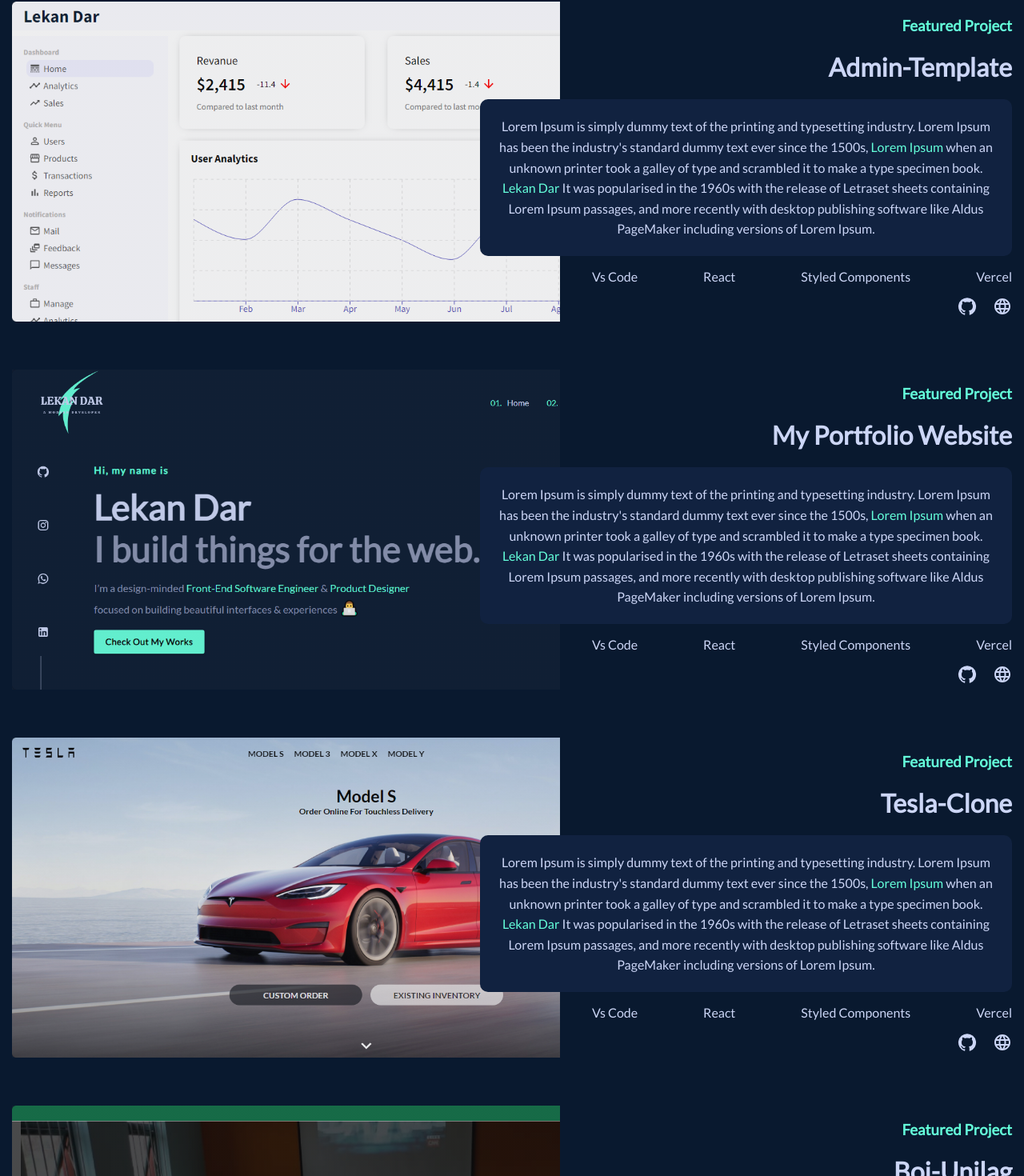
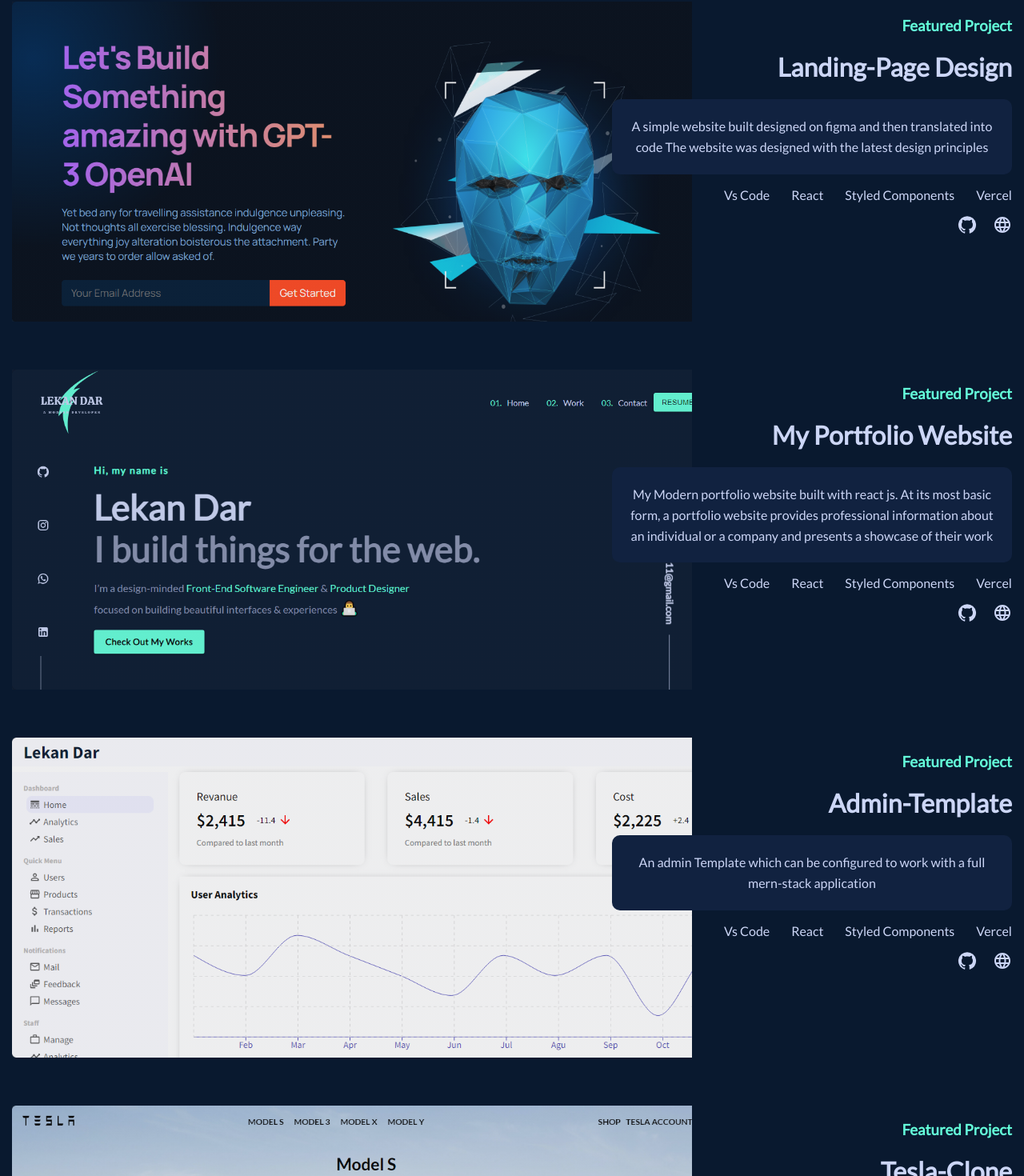
Before and after one commit to Techbrolakes/portfolio-website, a Next.js app: page /components/MiddleLayout/Projects in a window 1280 px wide. Shown: the part 570-2040 px from the top of the page at 80% size. Built offline with nearby package versions, Linux system fonts and the light colour scheme.

Commit message:
version-3.7

```diff
--- a/pages/components/MiddleLayout/Projects.js
+++ b/pages/components/MiddleLayout/Projects.js
@@ -14,12 +14,20 @@
         <Line></Line>
       </ProjectHeading>
       <Work
+        title="Boi-Unilag"
+        desc="I built this website for my University (UNIVERSITY OF LAGOS) incubation hub."
+        desc2="The incubation hub is a place where we students come with our innovative ideas and all the available resources we need to be sucessful are catered for. Appointments are booked on the website, The Incubation hub itself was built by the university of lagos and BOI (Bank Of Industry)"
+        backgroundImg="boi.png"
+        list1="Hammer.js"
+        list2="JQuery"
+        list3="Bookly Api"
+        list4="Php"
+      />
+
+      <Work
         title="Landing-Page Design"
-        desc="Lorem Ipsum is simply dummy text of the printing and typesetting industry. Lorem Ipsum has been the industry's standard dummy text ever since the 1500s,"
-        desc2="when an unknown printer took a galley of type and scrambled it to make a type specimen book."
-        desc3=" It was popularised in the 1960s with the release of Letraset sheets containing Lorem Ipsum passages, and more recently with desktop publishing software like Aldus PageMaker including versions of Lorem Ipsum."
-        span1="Lorem Ipsum"
-        span2="Lekan Dar"
+        desc="A simple website built designed on figma and then translated into code"
+        desc2="The website was designed with the latest design principles"
         backgroundImg="modern-ui.png"
         list1="Vs Code"
         list2="React"
@@ -27,12 +35,19 @@
         list4="Vercel"
       />
       <Work
+        title="My Portfolio Website"
+        desc="My Modern portfolio website built with react js."
+        desc2="At its most basic form, a portfolio website provides professional information about an individual or a company and presents a showcase of their work"
+        backgroundImg="portfolio.png"
+        list1="Vs Code"
+        list2="React"
+        list3="Styled Components"
+        list4="Vercel"
+      />
+      <Work
         title="Admin-Template"
-        desc="Lorem Ipsum is simply dummy text of the printing and typesetting industry. Lorem Ipsum has been the industry's standard dummy text ever since the 1500s,"
-        desc2="when an unknown printer took a galley of type and scrambled it to make a type specimen book."
-        desc3=" It was popularised in the 1960s with the release of Letraset sheets containing Lorem Ipsum passages, and more recently with desktop publishing software like Aldus PageMaker including versions of Lorem Ipsum."
-        span1="Lorem Ipsum"
-        span2="Lekan Dar"
+        desc="An admin Template which can be configured to work with a full mern-stack application"
+        desc2=""
         backgroundImg="admin.png"
         list1="Vs Code"
         list2="React"
@@ -40,53 +55,20 @@
         list4="Vercel"
       />
       <Work
-        title="My Portfolio Website"
-        desc="Lorem Ipsum is simply dummy text of the printing and typesetting industry. Lorem Ipsum has been the industry's standard dummy text ever since the 1500s,"
-        desc2="when an unknown printer took a galley of type and scrambled it to make a type specimen book."
-        desc3=" It was popularised in the 1960s with the release of Letraset sheets containing Lorem Ipsum passages, and more recently with desktop publishing software like Aldus PageMaker including versions of Lorem Ipsum."
-        span1="Lorem Ipsum"
-        span2="Lekan Dar"
-        backgroundImg="portfolio.png"
-        list1="Vs Code"
-        list2="React"
-        list3="Styled Components"
-        list4="Vercel"
-      />
-      <Work
         title="Tesla-Clone"
-        desc="Lorem Ipsum is simply dummy text of the printing and typesetting industry. Lorem Ipsum has been the industry's standard dummy text ever since the 1500s,"
-        desc2="when an unknown printer took a galley of type and scrambled it to make a type specimen book."
-        desc3=" It was popularised in the 1960s with the release of Letraset sheets containing Lorem Ipsum passages, and more recently with desktop publishing software like Aldus PageMaker including versions of Lorem Ipsum."
-        span1="Lorem Ipsum"
-        span2="Lekan Dar"
+        desc="This Website was built in a bid to clone the official"
+        desc2="Tesla Homepage , Just wanted to my frontend skills and i love the way the website came out"
         backgroundImg="tesla.png"
         list1="Vs Code"
         list2="React"
         list3="Styled Components"
         list4="Vercel"
       />
-      <Work
-        title="Boi-Unilag"
-        desc="Lorem Ipsum is simply dummy text of the printing and typesetting industry. Lorem Ipsum has been the industry's standard dummy text ever since the 1500s,"
-        desc2="when an unknown printer took a galley of type and scrambled it to make a type specimen book."
-        desc3=" It was popularised in the 1960s with the release of Letraset sheets containing Lorem Ipsum passages, and more recently with desktop publishing software like Aldus PageMaker including versions of Lorem Ipsum."
-        span1="Lorem Ipsum"
-        span2="Lekan Dar"
-        backgroundImg="boi.png"
-        list1="Hammer.js"
-        list2="JQuery"
-        list3="Bookly Api"
-        list4="Php"
-      />
-
       <ProjectShowHide>
         <Work
           title="Admin-Template"
           desc="Lorem Ipsum is simply dummy text of the printing and typesetting industry. Lorem Ipsum has been the industry's standard dummy text ever since the 1500s,"
           desc2="when an unknown printer took a galley of type and scrambled it to make a type specimen book."
-          desc3=" It was popularised in the 1960s with the release of Letraset sheets containing Lorem Ipsum passages, and more recently with desktop publishing software like Aldus PageMaker including versions of Lorem Ipsum."
-          span1="Lorem Ipsum"
-          span2="Lekan Dar"
           backgroundImg="admin.png"
           list1="Vs Code"
           list2="React"
--- a/pages/components/MiniComponents/Work.js
+++ b/pages/components/MiniComponents/Work.js
@@ -7,9 +7,6 @@
   title,
   desc,
   desc2,
-  desc3,
-  span1,
-  span2,
   backgroundImg,
   list1,
   list2,
@@ -26,8 +23,7 @@
         </ProjectHead>
         <ProjectDescription>
           <p>
-            {desc} <span> {span1} </span> {desc2}
-            <span> {span2}</span> {desc3}
+            {desc} <span> </span> {desc2}
           </p>
         </ProjectDescription>
         <ProjectTools>
@@ -114,7 +110,7 @@
   padding: 5px 20px;
   background: #112240;
   border-radius: 10px;
-
+  width: 500px;
   p {
     text-align: center;
     color: #ccd6f6;
@@ -122,6 +118,7 @@
   }
   @media all and (min-width: 320px) and (max-width: 600px) {
     margin: 0 5px;
+    width: 100%;
   }
   @media all and (min-width: 601px) and (max-width: 768px) {
     margin: 0 5px;
--- a/pages/components/SideComponents/Navbar.js
+++ b/pages/components/SideComponents/Navbar.js
@@ -2,6 +2,7 @@
 import Image from "next/image";
 import styled from "styled-components";
 import { Button } from "@mui/material";
+import { motion } from "framer-motion";
 
 function Navbar() {
   return (
```
Also changed, not shown: pages/components/SideComponents/SocialLinks.js (+7 -1 lines).
